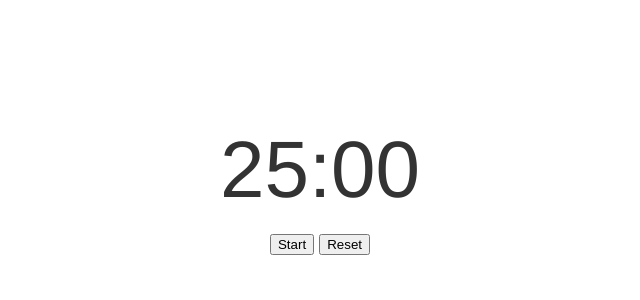
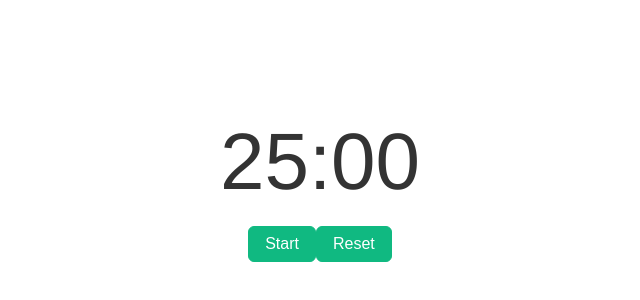
Before and after one commit to lzieniew/my_first_vue_projects, a Vue app in the folder pomodoro_app/: page / in a window 1280 px wide. Shown: the part 220-520 px from the top of the page, without its empty margins (320-960 px from the left). Built offline with nearby package versions, Linux system fonts and the light colour scheme; a web font is replaced by a local one.

Commit message:
Added primevue and styled buttons :D

```diff
--- a/pomodoro_app/package.json
+++ b/pomodoro_app/package.json
@@ -9,6 +9,7 @@
     "preview": "vite preview"
   },
   "dependencies": {
+    "primevue": "^3.52.0",
     "vue": "^3.4.21"
   },
   "devDependencies": {
--- a/pomodoro_app/src/components/Timer.vue
+++ b/pomodoro_app/src/components/Timer.vue
@@ -28,8 +28,8 @@
   <div class="timer">
     <TimeDisplay :seconds="timer_seconds" />
     <div class="button_row">
-      <button @click="start">Start</button>
-      <button @click="reset">Reset</button>
+      <Button @click="start">Start</button>
+      <Button @click="reset">Reset</button>
     </div>
   </div>
 </template>
@@ -45,6 +45,5 @@
 .button_row {
   display: flex;
   justify-content: space-between;
-  width: 50%;
 }
 </style>
```
Also changed, not shown: pomodoro_app/src/main.js (+7 -1 lines), 1 other file (tests, documents, lock files or other folders).
